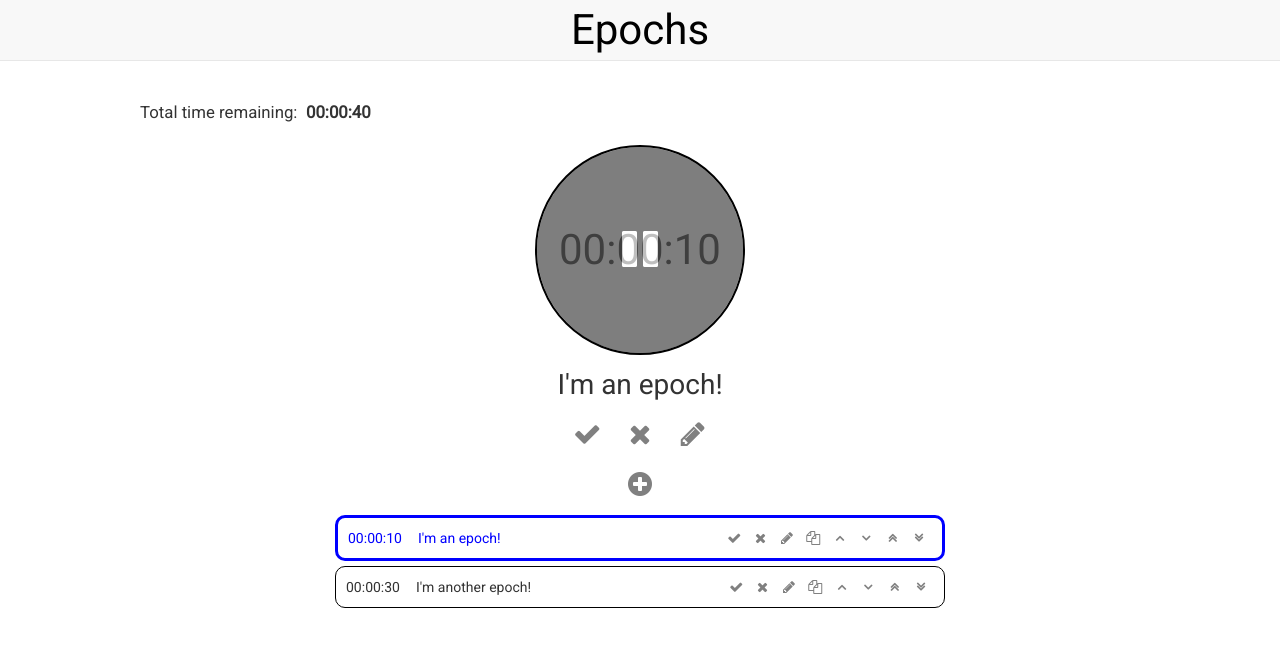
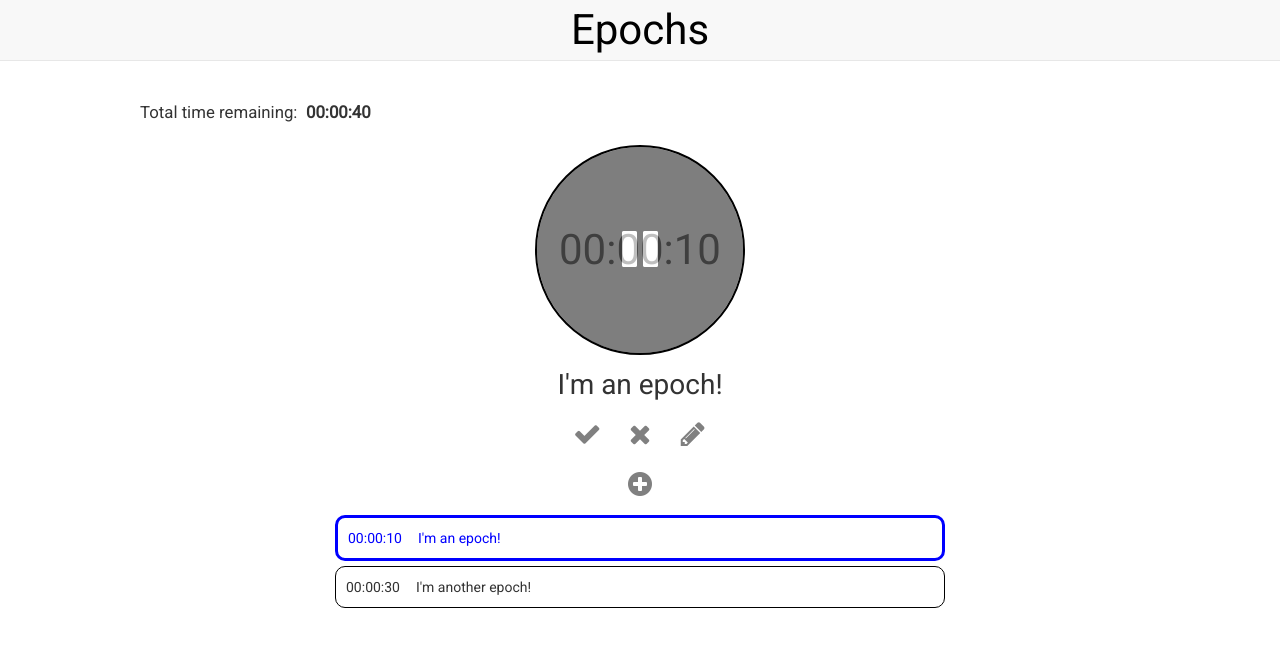
Before and after one commit to czhao39/epochs, a React app: page / in a window 1280 px wide. Shown: the top 646 px of the page. Built offline with nearby package versions, Linux system fonts and the light colour scheme.

Commit message:
make task item control buttons an overlay

```diff
--- a/src/components/FinishedTaskItem.js
+++ b/src/components/FinishedTaskItem.js
@@ -1,22 +1,31 @@
-import React from "react";
+import React, { PureComponent } from "react";
 import PropTypes from "prop-types";
 
 import "../styles/TaskItem.scss";
 
 
-const FinishedTaskItem = ({ index, name, removeFinishedTask }) => {
+class FinishedTaskItem extends PureComponent {
+    render() {
         return (
-        <div className="task-item">
-            <div className="task-item-name">{name}</div>
-            <div className="task-item-buttons">
+            <div
+                className="task-item"
+                onMouseOver={() => this.taskButtons.style.opacity = 1}
+                onMouseOut={() => this.taskButtons.style.opacity = 0}
+            >
+                <div className="task-item-name">{this.props.name}</div>
+                <div
+                    ref={(ref) => this.taskButtons = ref}
+                    className="task-item-buttons"
+                >
                     <i
                         className="cancel-button fa fa-fw fa-close"
-                    onClick={() => removeFinishedTask(index)}
+                        onClick={() => this.props.removeFinishedTask(this.props.index)}
                     />
                 </div>
             </div>
         );
-};
+    }
+}
 
 FinishedTaskItem.propTypes = {
     index: PropTypes.number.isRequired,
--- a/src/components/TaskItem.js
+++ b/src/components/TaskItem.js
@@ -1,52 +1,61 @@
-import React from "react";
+import React, { PureComponent } from "react";
 import PropTypes from "prop-types";
 
 import "../styles/TaskItem.scss";
 import { secsToDuration, durationToString } from "../helpers";
 
 
-const TaskItem = ({ index, name, secsRemaining, setTimeRemaining, moveTask, finishTask, createTask, toggleEditTaskModal }) => {
+class TaskItem extends PureComponent {
+    render() {
         return (
-        <div className={`task-item${index === 0 ? " current" : ""}`}>
-            <div className="task-item-time-remaining">{durationToString(secsToDuration(secsRemaining))}</div>
-            <div className="task-item-name">{name}</div>
-            <div className="task-item-buttons">
+            <div
+                className={`task-item${this.props.index === 0 ? " current" : ""}`}
+                onMouseOver={() => this.taskButtons.style.opacity = 1}
+                onMouseOut={() => this.taskButtons.style.opacity = 0}
+            >
+                <div className="task-item-time-remaining">{durationToString(secsToDuration(this.props.secsRemaining))}</div>
+                <div className="task-item-name">{this.props.name}</div>
+                <div
+                    ref={(ref) => this.taskButtons = ref}
+                    className="task-item-buttons"
+                >
                     <i
                         className="done-button fa fa-fw fa-check"
-                    onClick={() => finishTask(index, true, name)}
+                        onClick={() => this.props.finishTask(this.props.index, true, this.props.name)}
                     />
                     <i
                         className="cancel-button fa fa-fw fa-close"
-                    onClick={() => finishTask(index, false)}
+                        onClick={() => this.props.finishTask(this.props.index, false)}
                     />
                     <i
                         className="edit-button fa fa-fw fa-pencil"
-                    onClick={() => toggleEditTaskModal(true, index)}
+                        onClick={() => this.props.toggleEditTaskModal(true, this.props.index)}
                     />
                     <i
                         className="fa fa-fw fa-copy"
-                    onClick={() => createTask({ name, secsRemaining })}
+                        onClick={() => this.props.createTask({ name: this.props.name, secsRemaining: this.props.secsRemaining })}
                     />
                     <i
                         className="fa fa-fw fa-angle-up"
-                    onClick={() => moveTask(index, index-1)}
+                        onClick={() => this.props.moveTask(this.props.index, this.props.index-1)}
                     />
                     <i
                         className="fa fa-fw fa-angle-down"
-                    onClick={() => moveTask(index, index+1)}
+                        onClick={() => this.props.moveTask(this.props.index, this.props.index+1)}
                     />
                     <i
                         className="fa fa-fw fa-angle-double-up"
-                    onClick={() => moveTask(index, 0)}
+                        onClick={() => this.props.moveTask(this.props.index, 0)}
                     />
                     <i
                         className="fa fa-fw fa-angle-double-down"
-                    onClick={() => moveTask(index, -1)}
+                        onClick={() => this.props.moveTask(this.props.index, -1)}
                     />
                 </div>
             </div>
         );
-};
+    }
+}
 
 TaskItem.propTypes = {
     index: PropTypes.number.isRequired,
--- a/src/styles/TaskItem.scss
+++ b/src/styles/TaskItem.scss
@@ -3,6 +3,8 @@
     border: 1px solid black;
     border-radius: 10px;
     display: flex;
+    position: relative;
+    z-index: 0;
 
     &.current {
         color: blue;
@@ -16,5 +18,10 @@
 }
 
 .task-item-buttons {
-    margin-left: auto;
+    position: absolute;
+    z-index: 1;
+    right: 1rem;
+    background-color: white;
+    opacity: 0;
+    transition: opacity .2s;
 }
```
Lines whose indentation alone changed are shown as unchanged.
